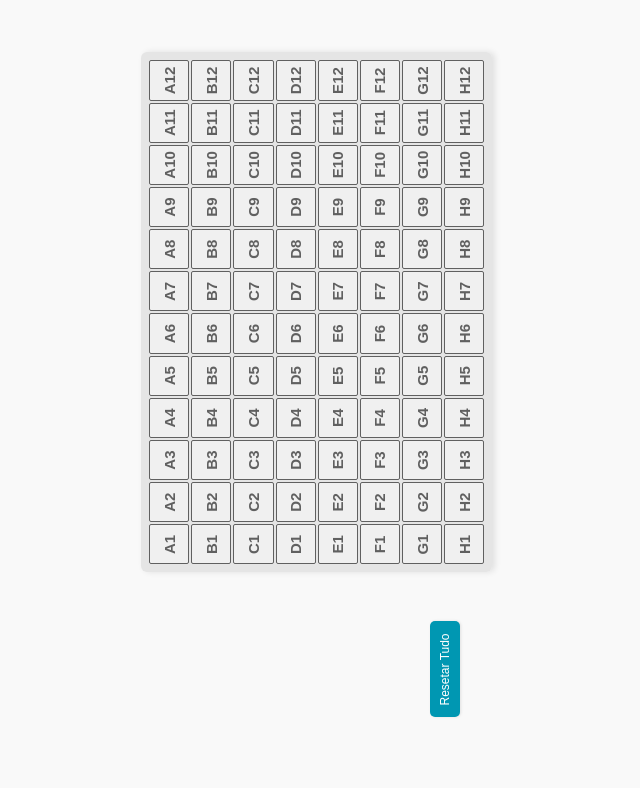
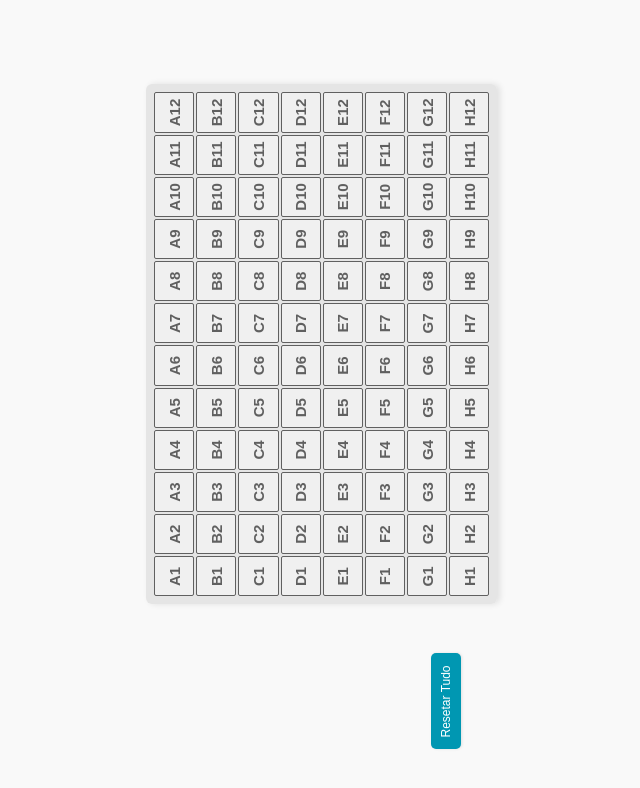
Before and after one commit to dianadovale56/Guia-do-pipetador, a plain HTML site: page index.html in a window 1280 px wide. Shown: the whole page, without its empty margins (344-984 px from the left). Drawn offline with Linux system fonts and the light colour scheme.

Commit message:
Update index.html

```diff
--- a/index.html
+++ b/index.html
@@ -37,8 +37,8 @@
       align-items: flex-start;
       height: 75vh;
       position: relative;
-      right: -10%;
-      padding-top: 290px;
+      right: -6%;
+      padding-top: 300px;
     }
 
     .placa-container {
```
